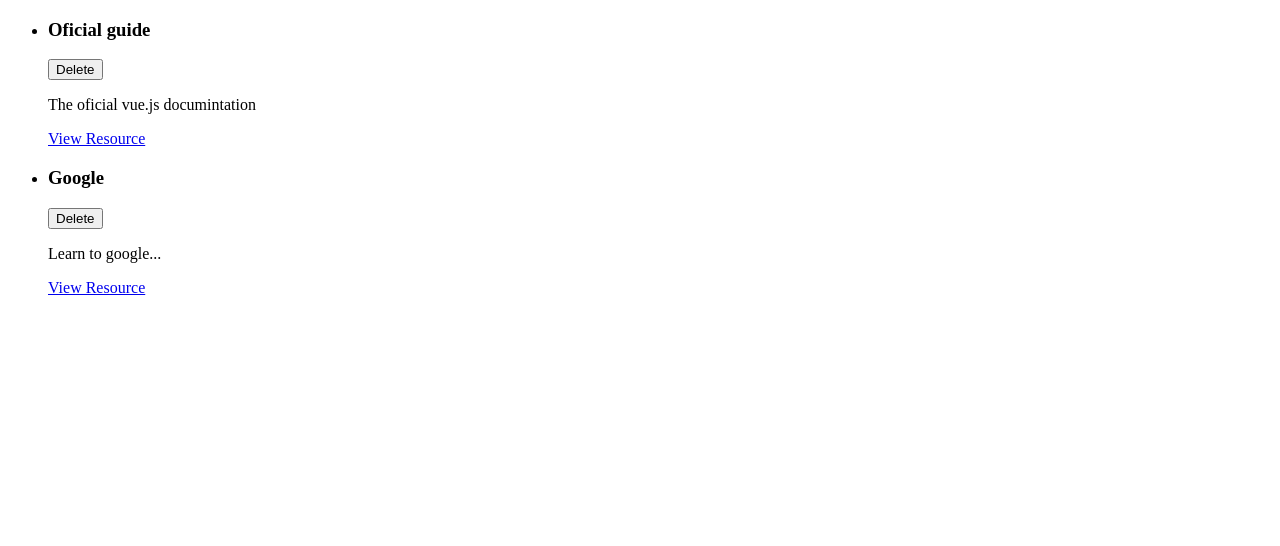
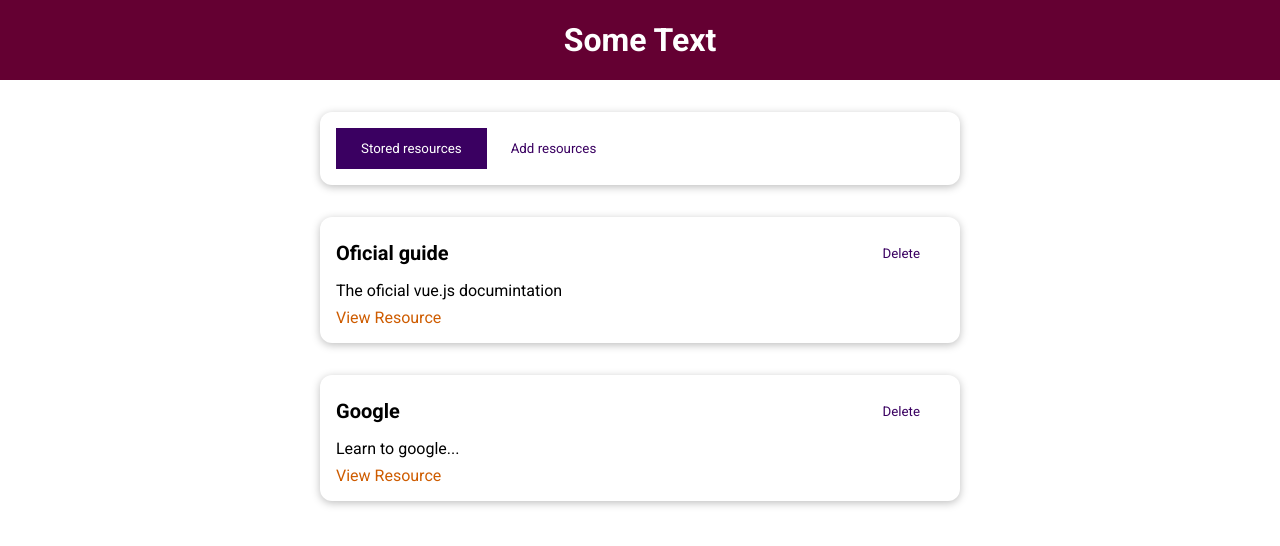
Before and after one commit to TripleNine666/vue-project, a Vue app: page / in a window 1280 px wide. Shown: the top 546 px of the page. Built offline with nearby package versions, Linux system fonts and the light colour scheme.

Commit message:
TheResource + BaseButton + Base Card

```diff
--- a/src/App.vue
+++ b/src/App.vue
@@ -1,38 +1,34 @@
 <template>
-  <ul>
-    <resource-item
-      v-for="res in storedResources"
-      :key="res.id"
-      :title="res.title"
-      :description="res.description"
-      :link="res.link"
-    ></resource-item>
-  </ul>
+  <the-header></the-header>
+  <the-resources></the-resources>
 </template>
 
 <script>
-import ResourceItem from "./components/Resources/ResourceItem.vue";
+import TheHeader from "./components/Layout/TheHeader.vue";
+import TheResources from "./components/Resources/TheResources.vue";
 export default {
   components: {
-    ResourceItem,
+    TheHeader,
+    TheResources,
   },
   data() {
-    return {
-      storedResources: [
-        {
-          id: "official-guide",
-          title: "Oficial guide",
-          description: "The oficial vue.js documintation",
-          link: "https://vuejs.org",
-        },
-        {
-          id: "google",
-          title: "Google",
-          description: "Learn to google...",
-          link: "https://google.com",
-        },
-      ],
-    };
+    return {};
   },
 };
 </script>
+
+<style>
+@import url("https://fonts.googleapis.com/css2?family=Roboto:wght@400;700&display=swap");
+
+* {
+  box-sizing: border-box;
+}
+
+html {
+  font-family: "Roboto", sans-serif;
+}
+
+body {
+  margin: 0;
+}
+</style>
--- /dev/null
+++ b/src/components/Layout/TheHeader.vue
@@ -0,0 +1,21 @@
+<template>
+  <header>
+    <h1>Some Text</h1>
+  </header>
+</template>
+
+<style scoped>
+header {
+  width: 100%;
+  height: 5rem;
+  background-color: #640032;
+  display: flex;
+  justify-content: center;
+  align-items: center;
+}
+
+header h1 {
+  color: white;
+  margin: 0;
+}
+</style>
--- /dev/null
+++ b/src/components/Resources/AddResource.vue
@@ -0,0 +1,7 @@
+<template>
+  <h2>Add res</h2>
+</template>
+
+<script>
+export default {};
+</script>
--- a/src/components/Resources/ResourceItem.vue
+++ b/src/components/Resources/ResourceItem.vue
@@ -1,15 +1,15 @@
 <template>
   <li>
-    <div>
+    <base-card>
       <header>
         <h3>{{ title }}</h3>
-        <button>Delete</button>
+        <base-button mode="flat">Delete</base-button>
       </header>
-    </div>
-    <p>{{ description }}</p>
-    <nav>
-      <a :href="link">View Resource</a>
-    </nav>
+      <p>{{ description }}</p>
+      <nav>
+        <a :href="link">View Resource</a>
+      </nav>
+    </base-card>
   </li>
 </template>
 
@@ -22,3 +22,35 @@
   },
 };
 </script>
+
+<style scoped>
+li {
+  margin: auto;
+  max-width: 40rem;
+}
+
+header {
+  display: flex;
+  justify-content: space-between;
+  align-items: center;
+}
+
+h3 {
+  font-size: 1.25rem;
+  margin: 0.5rem 0;
+}
+
+p {
+  margin: 0.5rem 0;
+}
+
+a {
+  text-decoration: none;
+  color: #ce5c00;
+}
+
+a:hover,
+a:active {
+  color: #c89300;
+}
+</style>
--- /dev/null
+++ b/src/components/Resources/StoredResources.vue
@@ -0,0 +1,31 @@
+<template>
+  <ul>
+    <resource-item
+      v-for="res in resources"
+      :key="res.id"
+      :title="res.title"
+      :description="res.description"
+      :link="res.link"
+    ></resource-item>
+  </ul>
+</template>
+
+<script>
+import ResourceItem from "./ResourceItem.vue";
+export default {
+  components: {
+    ResourceItem,
+  },
+  inject: ["resources"],
+};
+</script>
+
+<style scoped>
+ul {
+  list-style: none;
+  margin: 0;
+  padding: 0;
+  margin: auto;
+  max-width: 40rem;
+}
+</style>
--- /dev/null
+++ b/src/components/Resources/TheResources.vue
@@ -0,0 +1,63 @@
+<template>
+  <base-card>
+    <base-button
+      @click="changeSelectedTab('stored-resources')"
+      :mode="storedResButtonMode"
+      >Stored resources
+    </base-button>
+    <base-button
+      @click="changeSelectedTab('add-resource')"
+      :mode="addResButtonMode"
+      >Add resources
+    </base-button>
+  </base-card>
+  <component :is="selectedTab"></component>
+</template>
+
+<script>
+import StoredResources from "./StoredResources.vue";
+import AddResource from "./AddResource.vue";
+export default {
+  components: {
+    StoredResources,
+    AddResource,
+  },
+  data() {
+    return {
+      selectedTab: "stored-resources",
+      storedResources: [
+        {
+          id: "official-guide",
+          title: "Oficial guide",
+          description: "The oficial vue.js documintation",
+          link: "https://vuejs.org",
+        },
+        {
+          id: "google",
+          title: "Google",
+          description: "Learn to google...",
+          link: "https://google.com",
+        },
+      ],
+    };
+  },
+  computed: {
+    storedResButtonMode() {
+      return this.selectedTab === "stored-resources" ? null : "flat";
+    },
+    addResButtonMode() {
+      return this.selectedTab === "add-resource" ? null : "flat";
+    },
+  },
+  provide() {
+    return {
+      resources: this.storedResources,
+    };
+  },
+  methods: {
+    changeSelectedTab(tab) {
+      this.selectedTab = tab;
+    },
+  },
+};
+</script>
--- /dev/null
+++ b/src/components/UI/BaseButton.vue
@@ -0,0 +1,39 @@
+<template>
+  <button :type="type" :class="mode">
+    <slot></slot>
+  </button>
+</template>
+
+<script>
+export default {
+  props: ["type", "mode"],
+};
+</script>
+
+<style scoped>
+button {
+  padding: 0.75rem 1.5rem;
+  font-family: inherit;
+  background-color: #3a0061;
+  border: 1px solid #3a0061;
+  color: white;
+  cursor: pointer;
+}
+
+button:hover,
+button:active {
+  background-color: #270041;
+  border-color: #270041;
+}
+
+.flat {
+  background-color: transparent;
+  color: #3a0061;
+  border: none;
+}
+
+.flat:hover,
+.flat:active {
+  background-color: #edd2ff;
+}
+</style>
--- /dev/null
+++ b/src/components/UI/BaseCard.vue
@@ -0,0 +1,15 @@
+<template>
+  <div>
+    <slot></slot>
+  </div>
+</template>
+
+<style scoped>
+div {
+  border-radius: 12px;
+  box-shadow: 0 2px 8px rgba(0, 0, 0, 0.26);
+  padding: 1rem;
+  margin: 2rem auto;
+  max-width: 40rem;
+}
+</style>
```
Also changed, not shown: src/main.js (+8 -1 lines).
